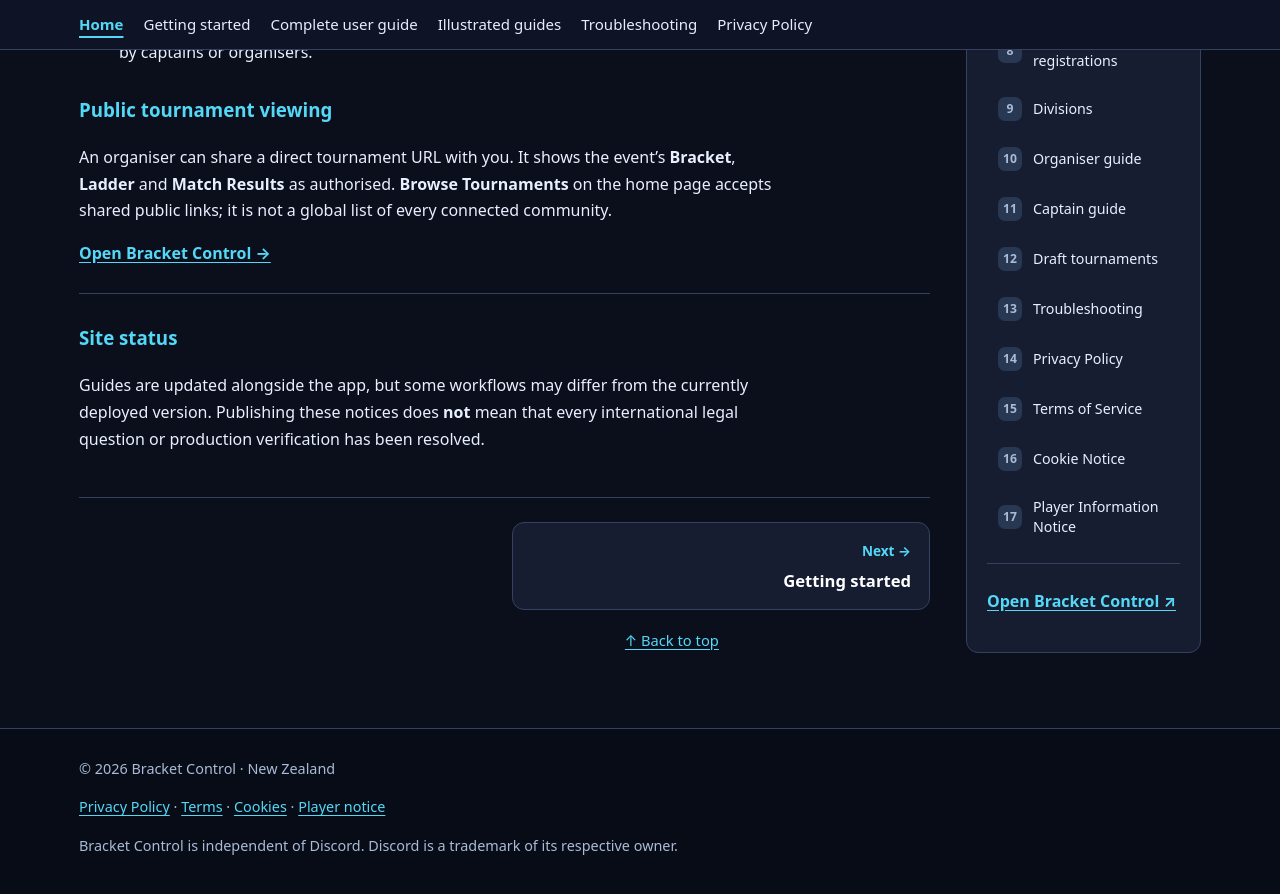
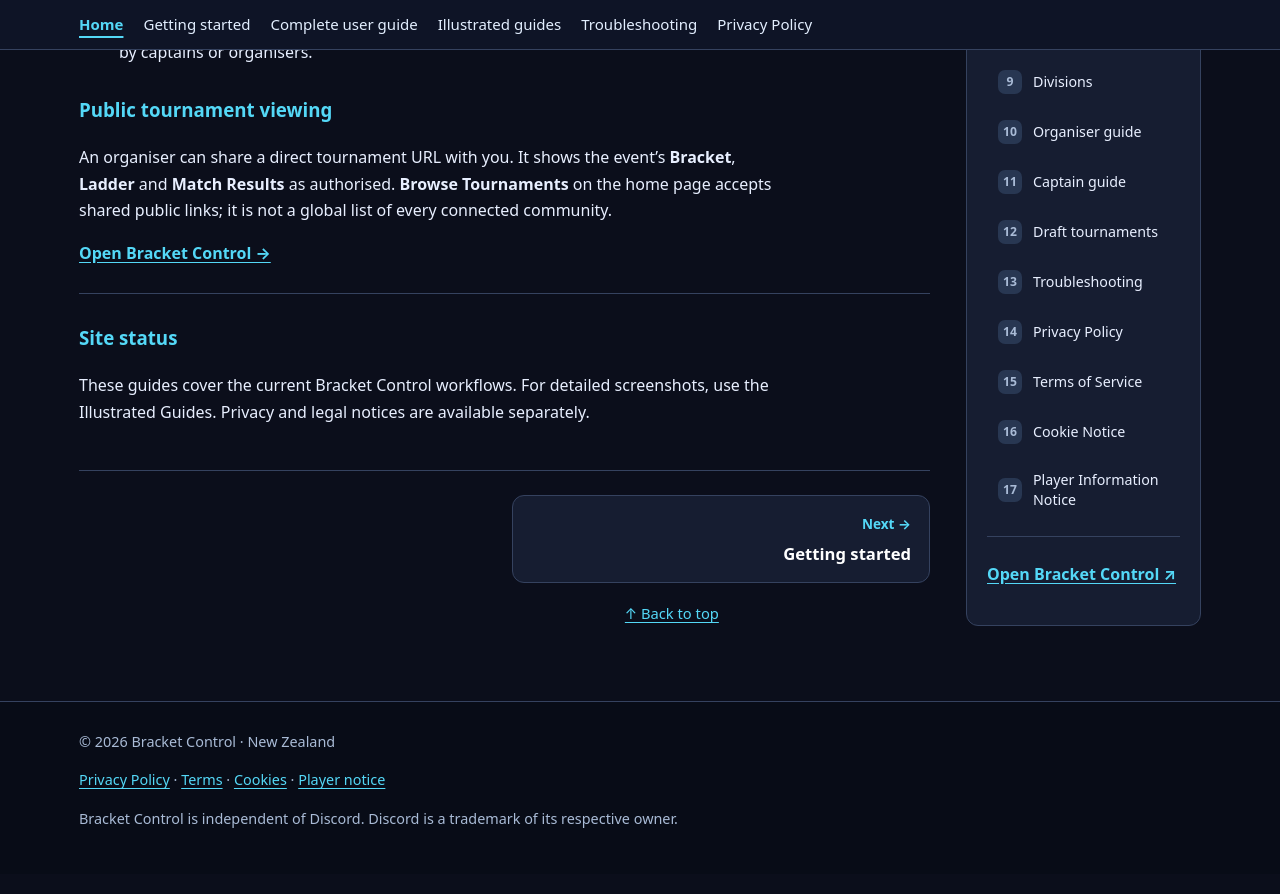
Before and after one commit to dev-dyly/bracket-control-wiki, a Jekyll site: the page built from index.md, in a window 1280 px wide and 900 px high, scrolled down 1114 px. Shown: the top 894 px of the window. Built offline with Jekyll 4.4.1, drawn with Linux system fonts in a browser that asks for light colours.

Commit message:
docs: describe current feature behavior without version comparisons

```diff
--- a/index.md
+++ b/index.md
@@ -39,4 +39,4 @@ An organiser can share a direct tournament URL with you. It shows the event's **
 
 ### Site status
 
-Guides are updated alongside the app, but some workflows may differ from the currently deployed version. Publishing these notices does **not** mean that every international legal question or production verification has been resolved.
+These guides cover the current Bracket Control workflows. For detailed screenshots, use the Illustrated Guides. Privacy and legal notices are available separately.
```
